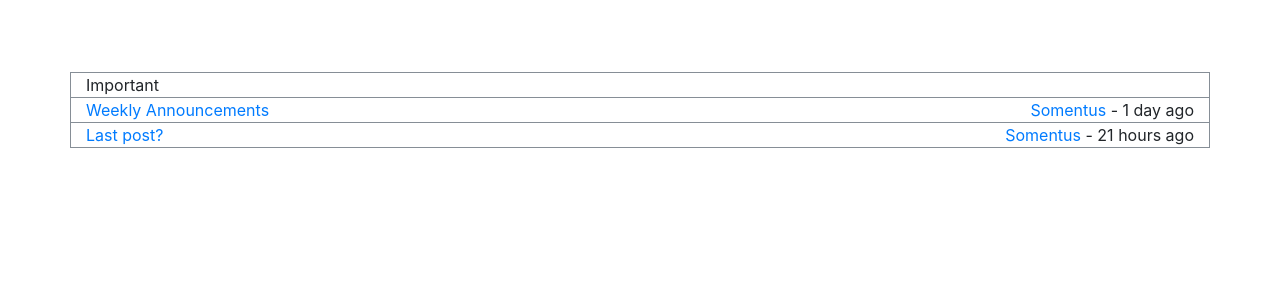
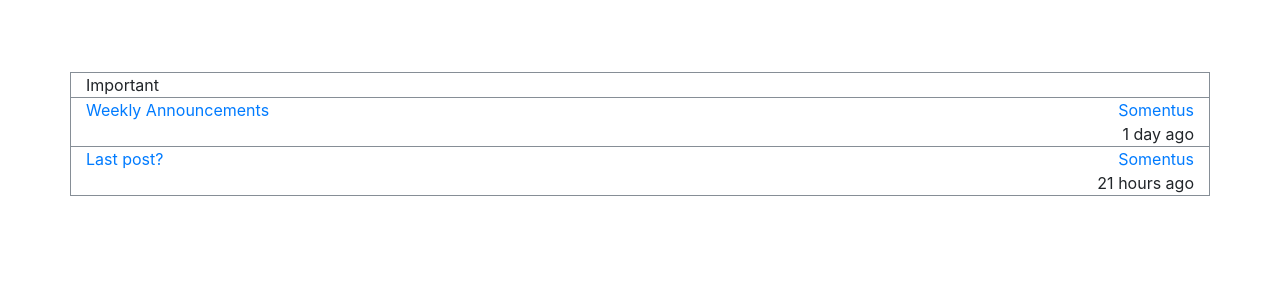
Before and after one commit to Somentus/Forum, a PHP site: page /forum.php?id=2 in a window 1280 px wide. Shown: the part 56-356 px from the top of the page. Run offline with PHP 8.4, Linux system fonts and the light colour scheme; data comes from the database, SQL or seed files in the repository.

Commit message:
Separate username and time since last post on by moving them to different lines on forums page.

```diff
--- a/includes/forum.php
+++ b/includes/forum.php
@@ -44,7 +44,17 @@ function content($pdo) {
 				if(!empty($lastPost)) {
 						$lastPostUser = query($pdo, "SELECT * FROM users WHERE id = :id", ['id' => $lastPost['user_id']])[0];
 					// echo $lastPostUser['username']." - ".$lastPost['created_at'];
-					echo "<a href='user.php?id=".$lastPostUser['id']."'>".$lastPostUser['username']."</a> - ".parseTimeSinceTimestamp($lastPost['created_at']);
+					echo "	<div>
+								<span class='float-right'>
+									<a href='user.php?id=".$lastPostUser['id']."'>".$lastPostUser['username']."</a>
+								</span>
+							</div>
+							<div>
+								<span class='float-right'>
+									".parseTimeSinceTimestamp($lastPost['created_at'])."
+								</span>
+							</div>";
+
 				} else {
 					echo "No posts yet.";
 				}
```
